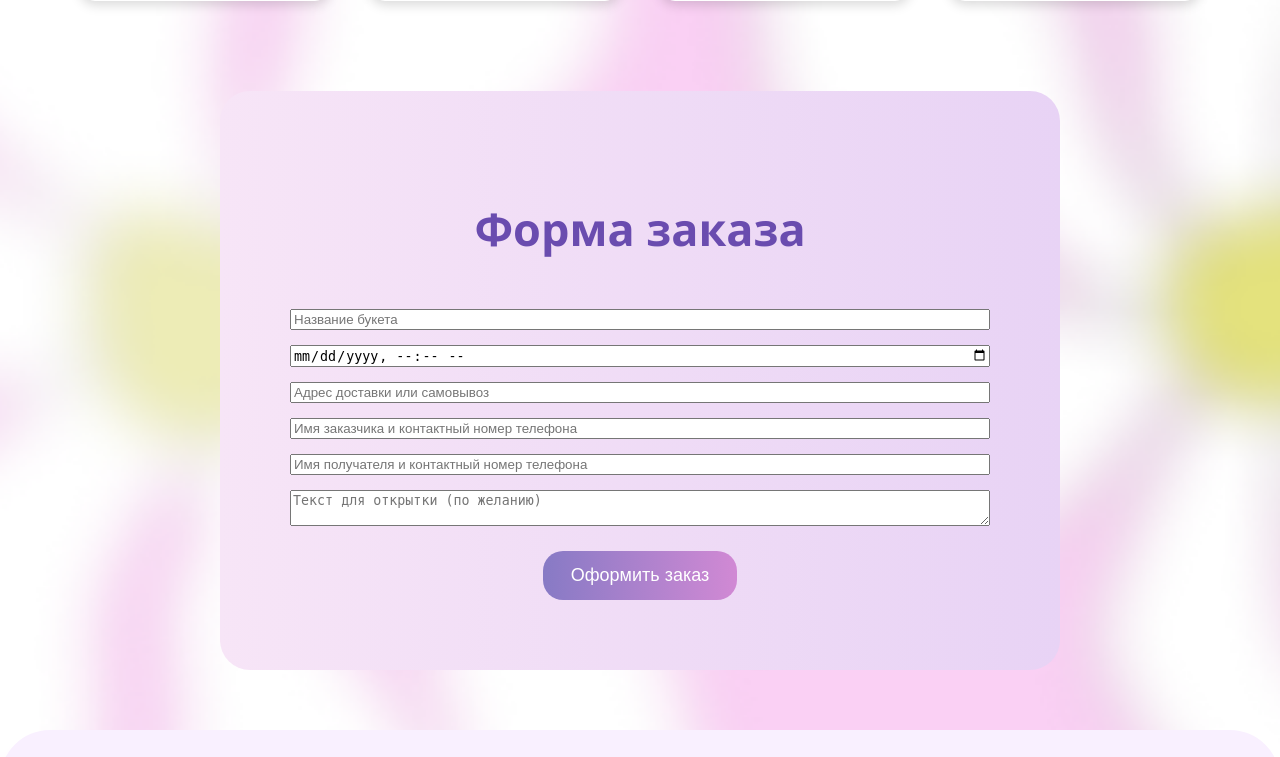
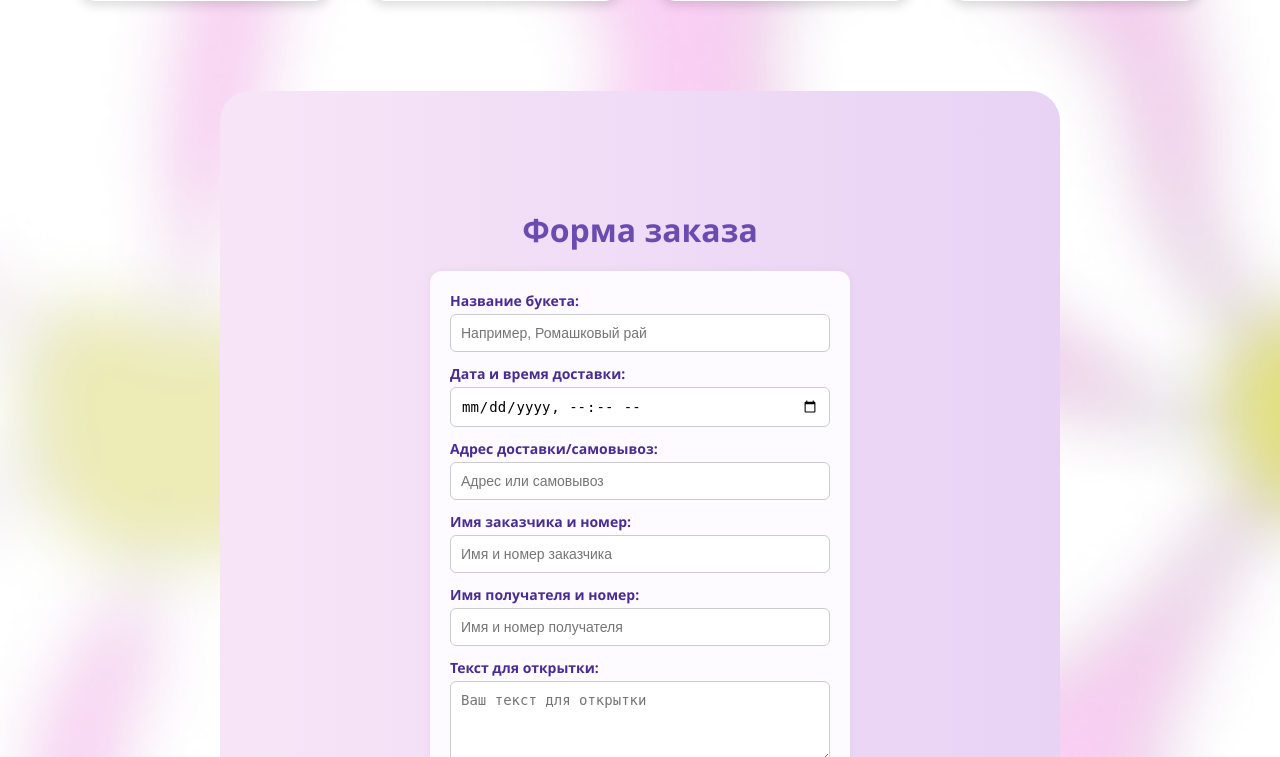
Before and after one commit to TokarevaKD/FlowerFairy, a Flask app: page / in a window 1280 px wide. Shown: the part 629-1386 px from the top of the page. Run offline with Flask 2, Linux system fonts and the light colour scheme.

Commit message:
Initial commit

```diff
--- a/templates/index.html
+++ b/templates/index.html
@@ -71,18 +71,60 @@
         Ваш заказ принят! &lt;3
     </div>
 
-    <div id="order-form" style="display: {% if success %}none{% else %}block{% endif %};">
-        <h2 style="text-align: center; color: #6a4caf; font-size: 45px; margin-bottom: 50px;">Форма заказа</h2>
-        <form action="{{ url_for('submit_order') }}" method="post" style="display: flex; flex-direction: column; gap: 15px;">
-            <input type="text" name="bouquet_name" placeholder="Название букета" required>
-            <input type="datetime-local" name="delivery_time" required>
-            <input type="text" name="address" placeholder="Адрес доставки или самовывоз" required>
-            <input type="text" name="sender_name" placeholder="Имя заказчика и контактный номер телефона" required>
-            <input type="text" name="recipient_name" placeholder="Имя получателя и контактный номер телефона" required>
-            <textarea name="card_message" placeholder="Текст для открытки (по желанию)"></textarea>
-            <button type="submit" class="add-to-cart-btn" style="align-self: center; font-size: 18px; padding: 14px 28px;">Оформить заказ</button>
-        </form>
-    </div>
+    <div id="order-form" style="display: {% if success %}none{% else %}block{% endif %}; padding: 20px;">
+    <h2 style="text-align: center; color: #6a4caf; font-size: 32px; margin-bottom: 20px;">Форма заказа</h2>
+
+    <form action="{{ url_for('submit_order') }}" method="post"
+          style="display: flex; flex-direction: column; gap: 12px; max-width: 380px; margin: 0 auto;
+                 background: #fdfbff; padding: 20px; border-radius: 12px; box-shadow: 0 0 10px rgba(0,0,0,0.05);">
+
+        <div style="display: flex; flex-direction: column;">
+            <label style="font-size: 14px; color: #4a2c91; margin-bottom: 4px; font-weight: 600;">Название букета:</label>
+            <input type="text" name="bouquet_name" placeholder="Например, Ромашковый рай" required
+                   style="padding: 10px; font-size: 14px; border-radius: 6px; border: 1px solid #ccc;">
+        </div>
+
+        <div style="display: flex; flex-direction: column;">
+            <label style="font-size: 14px; color: #4a2c91; margin-bottom: 4px; font-weight: 600;">Дата и время доставки:</label>
+            <input type="datetime-local" name="delivery_time" required
+                   style="padding: 10px; font-size: 14px; border-radius: 6px; border: 1px solid #ccc;">
+        </div>
+
+        <div style="display: flex; flex-direction: column;">
+            <label style="font-size: 14px; color: #4a2c91; margin-bottom: 4px; font-weight: 600;">Адрес доставки/самовывоз:</label>
+            <input type="text" name="address" placeholder="Адрес или самовывоз" required
+                   style="padding: 10px; font-size: 14px; border-radius: 6px; border: 1px solid #ccc;">
+        </div>
+
+        <div style="display: flex; flex-direction: column;">
+            <label style="font-size: 14px; color: #4a2c91; margin-bottom: 4px; font-weight: 600;">Имя заказчика и номер:</label>
+            <input type="text" name="sender_name" placeholder="Имя и номер заказчика" required
+                   style="padding: 10px; font-size: 14px; border-radius: 6px; border: 1px solid #ccc;">
+        </div>
+
+        <div style="display: flex; flex-direction: column;">
+            <label style="font-size: 14px; color: #4a2c91; margin-bottom: 4px; font-weight: 600;">Имя получателя и номер:</label>
+            <input type="text" name="recipient_name" placeholder="Имя и номер получателя" required
+                   style="padding: 10px; font-size: 14px; border-radius: 6px; border: 1px solid #ccc;">
+        </div>
+
+        <div style="display: flex; flex-direction: column;">
+            <label style="font-size: 14px; color: #4a2c91; margin-bottom: 4px; font-weight: 600;">Текст для открытки:</label>
+            <textarea name="card_message" placeholder="Ваш текст для открытки"
+                      style="padding: 10px; font-size: 14px; height: 60px; border-radius: 6px; border: 1px solid #ccc;"></textarea>
+        </div>
+
+        <button type="submit"
+                style="align-self: center; font-size: 15px; padding: 10px 22px; margin-top: 10px;
+                       background-color: #6a4caf; color: white; border: none; border-radius: 6px; cursor: pointer;">
+            Оформить заказ
+        </button>
+    </form>
+</div>
+
+
+
+
 </section>
 
 {% if success %}
@@ -109,7 +151,7 @@
 
     <!-- Адрес и маршрут -->
     <div style="flex: 1 1 40%; min-width: 280px;margin-top: 100px;">
-        <h2 style="color: #6a4caf;">Наш адрес</h2>
+        <h2 style="color: #6a4caf;">Наш адрес:</h2>
         <p><strong>Большая Сухаревская пл., 1/2 С1, Москва, 129090</strong></p>
 
         <h3 style="margin-top: 70px;">Как добраться до нас</h3>
```
Also changed, not shown: requirements.txt (line endings or trailing spaces), 1 other file.
